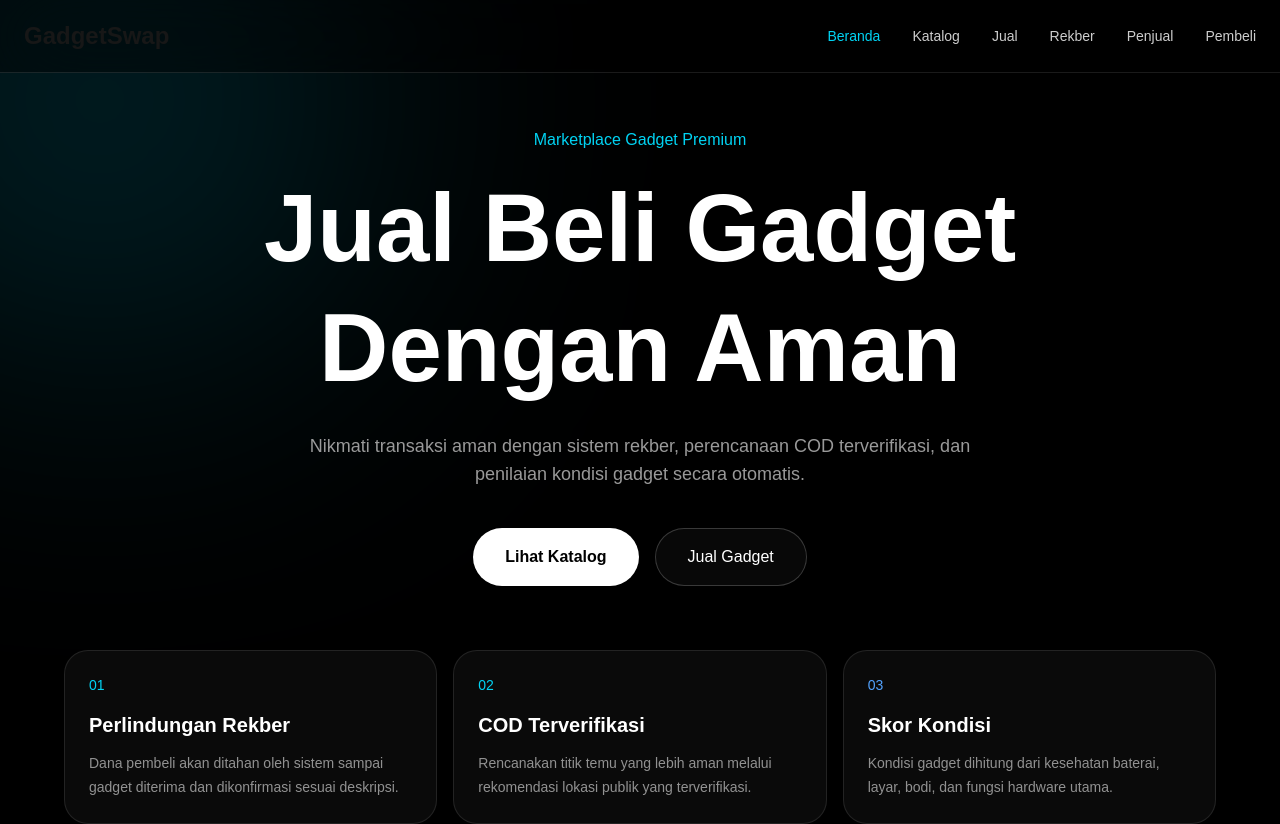
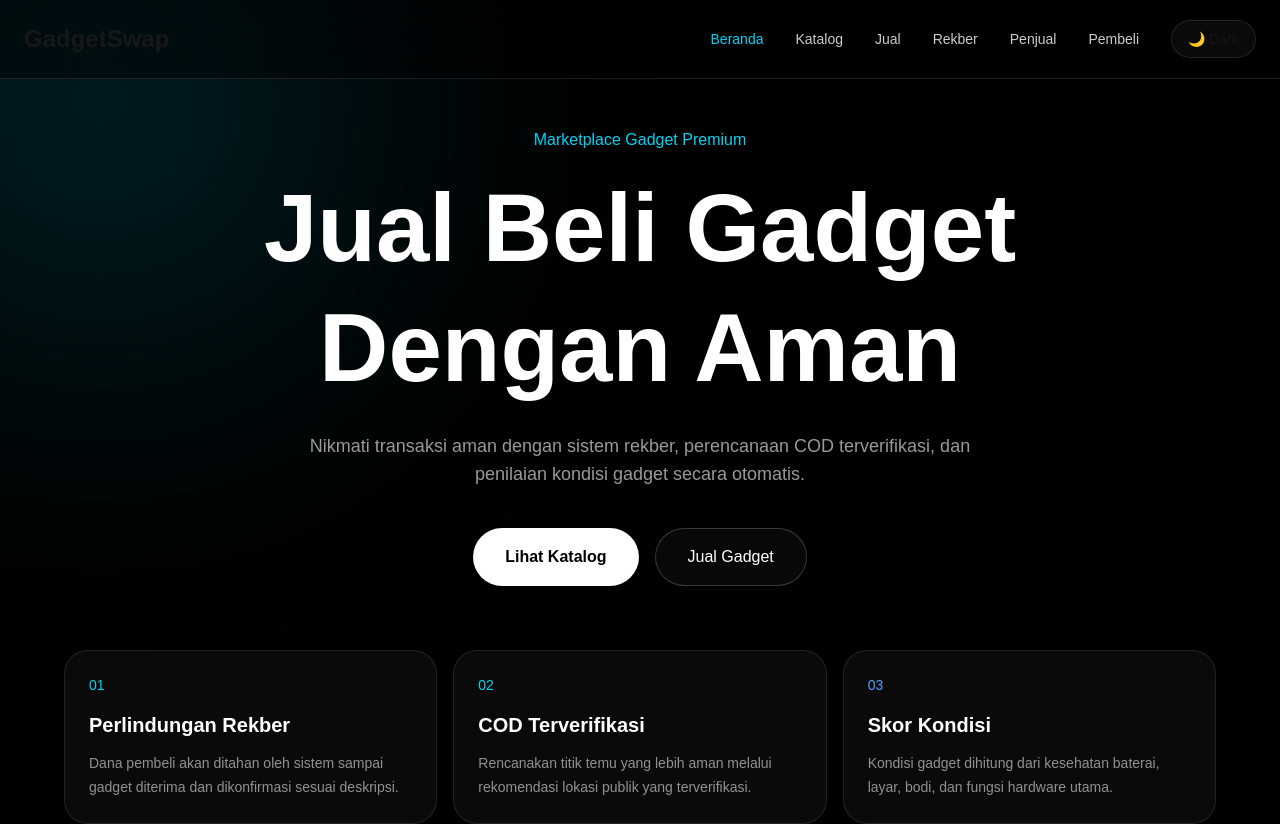
Before and after one commit to Rexlicky/gadgetswap, a Next.js app: page / in a window 1280 px wide. Shown: the top 824 px of the page. Built offline with nearby package versions, Linux system fonts and the light colour scheme.

Commit message:
feat: add dark mode theme switcher

```diff
--- a/src/app/globals.css
+++ b/src/app/globals.css
@@ -142,3 +142,17 @@ body {
   left: 50%;
   animation-delay: 4s;
 }
+
+body[data-theme="purple"] {
+  background: #0b0614;
+}
+
+body[data-theme="purple"] .particle-1,
+body[data-theme="purple"] .particle-3 {
+  background: rgba(168, 85, 247, 0.15);
+}
+
+body[data-theme="purple"] .particle-2,
+body[data-theme="purple"] .particle-4 {
+  background: rgba(236, 72, 153, 0.12);
+}
--- a/src/components/Navbar.jsx
+++ b/src/components/Navbar.jsx
@@ -3,6 +3,7 @@
 import Link from "next/link";
 import { useState } from "react";
 import { usePathname } from "next/navigation";
+import ThemeToggle from "./ThemeToggle";
 
 export default function Navbar() {
   const [menuOpen, setMenuOpen] = useState(false);
@@ -43,7 +44,7 @@ export default function Navbar() {
         </Link>
 
         {/* Desktop Menu */}
-        <div className="hidden gap-8 text-sm md:flex">
+        <div className="hidden items-center gap-8 text-sm md:flex">
           {navItems.map((item) => (
             <Link
               key={item.href}
@@ -57,6 +58,7 @@ export default function Navbar() {
               {item.name}
             </Link>
           ))}
+          <ThemeToggle />
         </div>
 
         {/* Mobile Button */}
--- /dev/null
+++ b/src/components/ThemeToggle.jsx
@@ -0,0 +1,31 @@
+"use client";
+
+import { useEffect, useState } from "react";
+
+export default function ThemeToggle() {
+  const [theme, setTheme] = useState("dark");
+
+  useEffect(() => {
+    document.body.setAttribute("data-theme", theme);
+  }, [theme]);
+
+  return (
+    <button
+      onClick={() => setTheme(theme === "dark" ? "purple" : "dark")}
+      className="
+        rounded-full
+        border
+        border-white/10
+        bg-white/[0.04]
+        px-4
+        py-2
+        text-sm
+        backdrop-blur-xl
+        transition
+        hover:border-cyan-400/30
+      "
+    >
+      {theme === "dark" ? "🌙 Dark" : "🟣 Purple"}
+    </button>
+  );
+}
```
